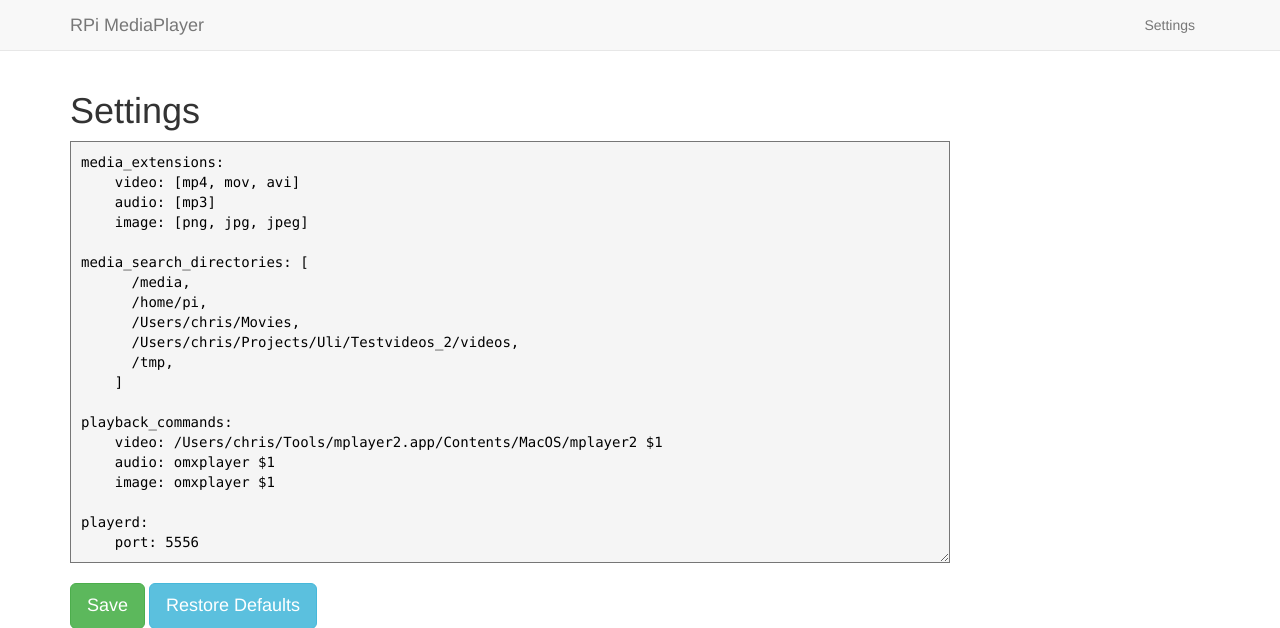
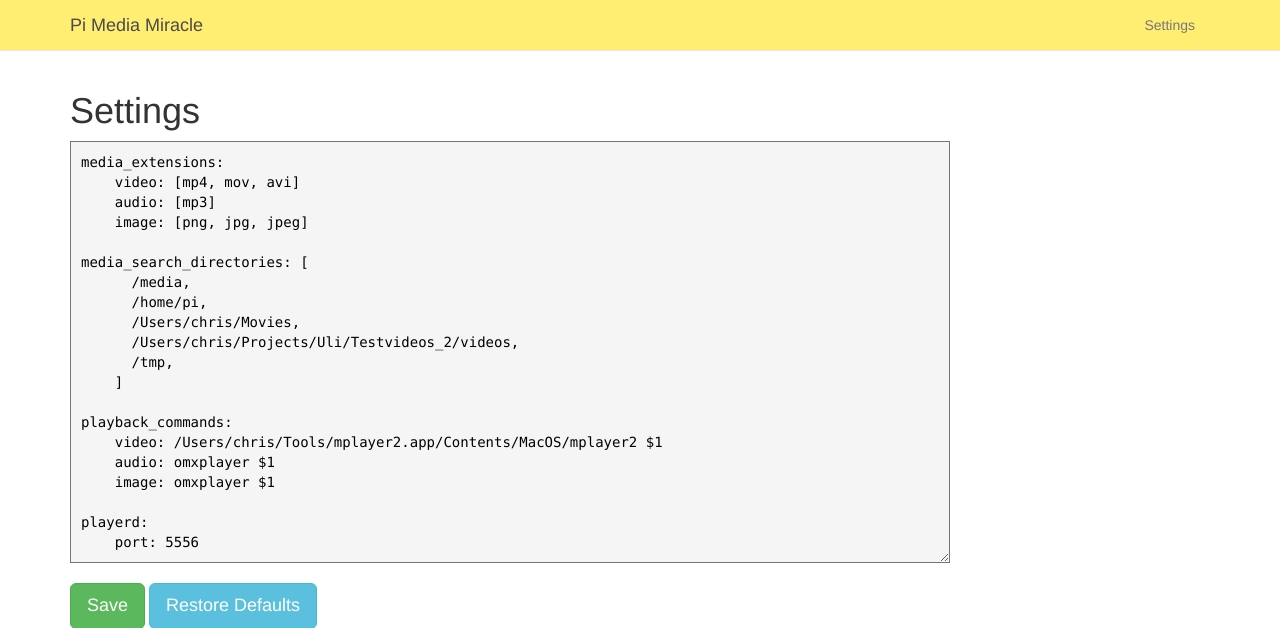
Before and after one commit to metachris/rpi-mediaplayer, a Django app: page /settings/ in a window 1280 px wide. Shown: the top 628 px of the page. Run offline with Django 3.2, Linux system fonts and the light colour scheme; parts of the project's set-up code (start-up, migrations or seed data) failed here and were passed over; some libraries are stand-ins or nearby versions.

Commit message:
minor ui updates

```diff
--- a/player_daemon/playerd.py
+++ b/player_daemon/playerd.py
@@ -250,11 +250,12 @@ class MyDaemon(Daemon):
 
     def handle_msg(self, msg):
         # Handle incoming socket messages
-        logger.info("msg: %s" % msg)
+#        logger.info("msg: %s" % msg)
         if msg == "get_status":
             return self.playerthread.get_status()
 
-        elif msg == "do_play":
+        logger.info("msg: %s" % msg)
+        if msg == "do_play":
             self.playerthread.player_start()
             return self.playerthread.get_status()
 
--- a/web_frontend/main/templates/base.html
+++ b/web_frontend/main/templates/base.html
@@ -1,7 +1,7 @@
 <!DOCTYPE html>
 <html>
 <head>
-    <title>{% block title %}RPi MediaPlayer{% endblock %}</title>
+    <title>{% block title %}Pi Media Player{% endblock %}</title>
     <meta name="viewport" content="width=device-width, initial-scale=1.0">
     <!-- Bootstrap -->
     <link href="{{ STATIC_URL }}css/bootstrap.min.css" rel="stylesheet" media="screen">
@@ -26,7 +26,7 @@
                 <span class="icon-bar"></span>
                 <span class="icon-bar"></span>
             </button>
-            <a class="navbar-brand" href="/">RPi MediaPlayer</a>
+            <a class="navbar-brand" href="/">Pi Media Miracle</a>
         </div>
         <div class="navbar-collapse collapse">
             <ul class="nav navbar-nav">
--- a/web_frontend/main/templates/index.html
+++ b/web_frontend/main/templates/index.html
@@ -117,7 +117,7 @@ function update_status(data) {
     data_cleaned = data.replace("{u'", "{'").replace(/[:][ ]u[']/g, ": '").replace(/[,][ ]u[']/g, ", '").replace(/[']/g, '"').replace(/[:][ ]None/g, ": false")
     console.log(data_cleaned);
     data_object = JSON.parse(data_cleaned);
-    $("#player_status").html(data_object.current_file);
+    $("#player_status").html(data_object.last_file);
 
     $("#btn_play").removeClass("active");
     $("#btn_stop").removeClass("active");
--- a/web_frontend/static/css/custom.css
+++ b/web_frontend/static/css/custom.css
@@ -1,3 +1,8 @@
 .monospace {
     font-family: Monaco,Menlo,Consolas,"Courier New",monospace;
 }
+
+.navbar-default { background-color: #FFEE71; }
+.navbar-default .navbar-brand {
+    color: #4B4B4B;
+}
```
